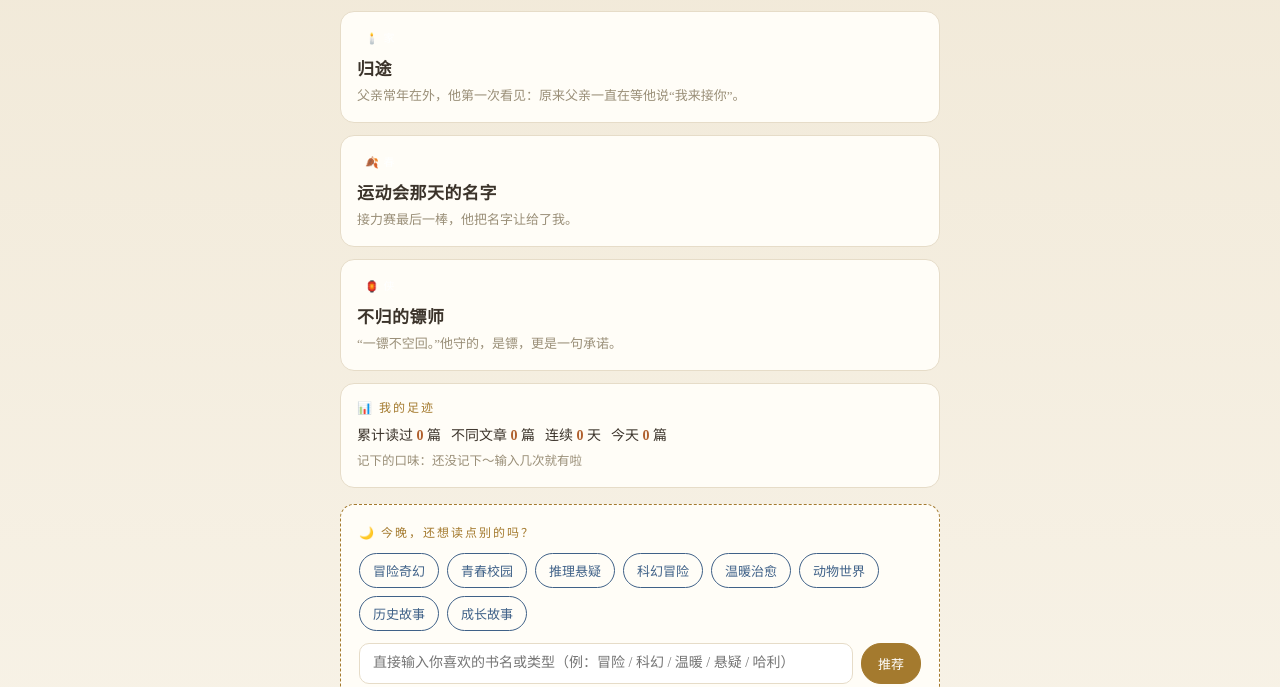
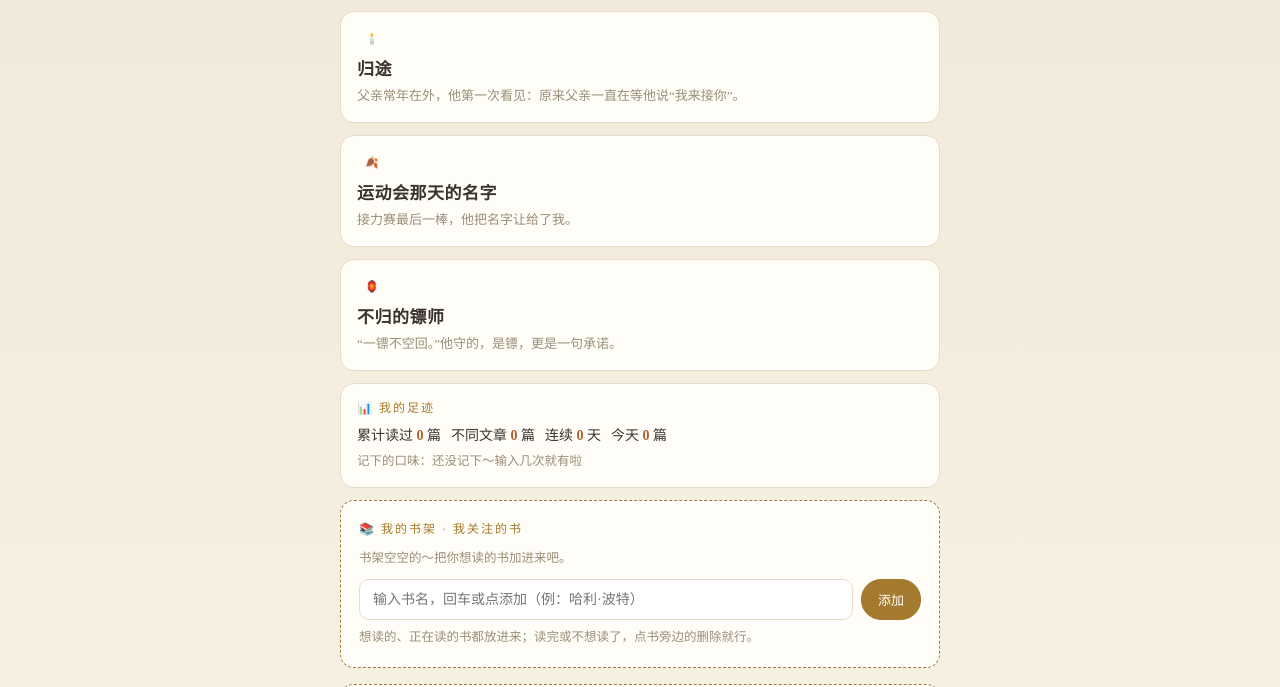
Before and after one commit to iamazh/azhi-daily-read, a plain HTML site: page index.html in a window 1280 px wide. Shown: the part 92-779 px from the top of the page. Drawn offline with Linux system fonts and the light colour scheme.

Commit message:
update 新增我的书架

```diff
--- a/index.html
+++ b/index.html
@@ -71,7 +71,16 @@
   <!-- 今日列表 -->
   <div class="screen on" id="s-list">
     <div class="cards" id="todayCards"></div>
-    <div id="footprint" style="background:var(--card);border:1px solid var(--line);border-radius:14px;padding:14px 16px;margin-top:12px;"></div>
+<div id="footprint" style="background:var(--card);border:1px solid var(--line);border-radius:14px;padding:14px 16px;margin-top:12px;"></div>
+    <div class="reco-card" style="margin-top:12px;">
+      <div class="k">📚 我的书架 · 我关注的书</div>
+      <div id="shelfBox"></div>
+      <div style="display:flex;gap:8px;margin-top:10px;">
+        <input id="shelfInput" type="text" placeholder="输入书名，回车或点添加（例：哈利·波特）" onkeydown="if(event.key==='Enter')addShelfBook()" style="flex:1;padding:11px 13px;border:1px solid var(--line);border-radius:10px;font-size:14px;font-family:inherit;background:#fff;color:var(--ink);">
+        <button class="type-btn" onclick="addShelfBook()" style="flex:none;background:var(--gold);border-color:var(--gold);color:#fff;padding:10px 16px;">添加</button>
+      </div>
+      <div class="tip" style="margin-top:6px;">想读的、正在读的书都放进来；读完或不想读了，点书旁边的删除就行。</div>
+    </div>
 <div class="reco-card" style="margin-top:16px;">
       <div class="k">🌙 今晚，还想读点别的吗？</div>
       <div class="type-row" id="typeRow"></div>
@@ -269,6 +278,33 @@ function renderList(){
   renderTypes();
   /* 足迹 */
   renderFoot();
+  /* 书架 */
+  renderShelf();
+}
+/* ============ 我的书架 ============ */
+function shelfBooks(){ S.shelf=S.shelf||[]; return S.shelf; }
+function renderShelf(){
+  const box=document.getElementById('shelfBox'); if(!box)return;
+  const books=shelfBooks();
+  if(!books.length){ box.innerHTML='<div class="tip">书架空空的～把你想读的书加进来吧。</div>'; return; }
+  box.innerHTML=books.map((b,i)=>`<div class="book" style="display:flex;align-items:center;gap:8px;"><div style="flex:1;"><div class="bn">${b.name}</div>${b.note?`<div class="bd">${b.note}</div>`:''}</div><button onclick="delShelfBook(${i})" style="flex:none;border:1px solid #d9a0a0;background:#f8eaea;color:#a05050;border-radius:8px;padding:6px 10px;font-size:12px;cursor:pointer;font-family:inherit;">删除</button></div>`).join('');
+}
+function addShelfBook(){
+  const inp=document.getElementById('shelfInput');
+  const v=(inp?inp.value:'').trim();
+  if(!v)return;
+  const books=shelfBooks();
+  if(books.some(b=>b.name===v)){ inp.value=''; renderShelf(); return; }
+  books.push({name:v,added:todayKey()});
+  save();
+  inp.value='';
+  renderShelf();
+}
+function delShelfBook(i){
+  const books=shelfBooks();
+  books.splice(i,1);
+  save();
+  renderShelf();
 }
 /* 足迹数据 */
 function todayKey(){const d=new Date();return d.getFullYear()+'-'+String(d.getMonth()+1).padStart(2,'0')+'-'+String(d.getDate()).padStart(2,'0');}
```
